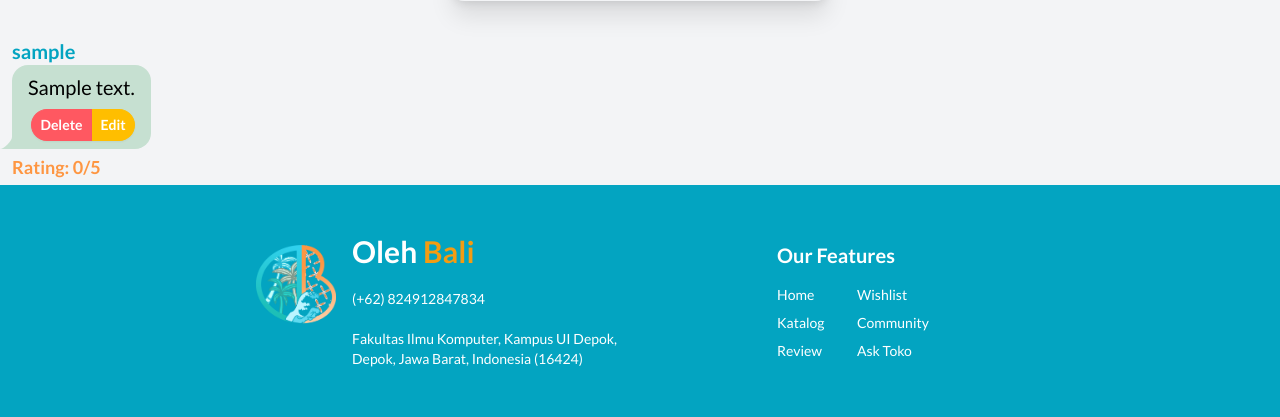
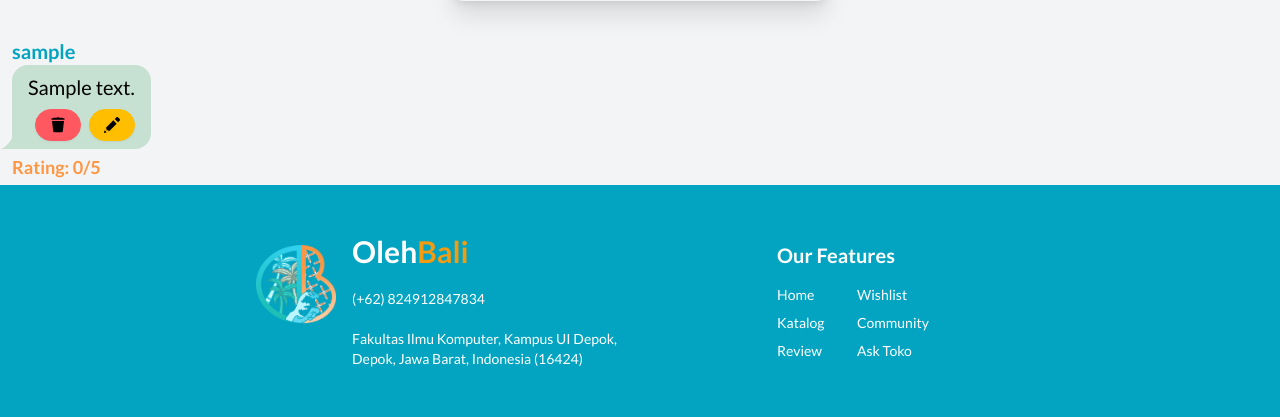
Before and after one commit to Kelompok-A06/olehBali, a Django app: page /reviews/1 in a window 1280 px wide. Shown: the part 860-1277 px from the top of the page. Run offline with Django 5.2, Linux system fonts and the light colour scheme; a user stored in the database is signed in; data comes from the database, SQL or seed files in the repository; tables that the repository leaves empty hold one stand-in row (values such as "Sample post"); some libraries are stand-ins or nearby versions.

Commit message:
adjust styling

```diff
--- a/reviews/templates/user-review-2.html
+++ b/reviews/templates/user-review-2.html
@@ -5,8 +5,16 @@
     <div id="comments-${review.id}" class="chat-bubble bg-[#C6E0D1] text-xl text-black">
         <span>${review.comments}</span>
         <div class="flex flex-row-reverse mt-2">
-            <button id="${review.id}" onClick="openEditModal(this.id)" class="btn btn-warning btn-sm text-white rounded-r-full px-2 py-1">Edit</button>
-            <button onClick="delete_modal_${review.id}.showModal()" class="btn btn-error btn-sm text-white rounded-l-full px-2 py-1">Delete</button>
+            <button id="${review.id}" onClick="openEditModal(this.id)" class="btn btn-warning btn-sm text-white rounded-full ml-2">
+                <svg xmlns="http://www.w3.org/2000/svg" class="w-5 h-5" viewBox="0 0 30 30">
+                    <path d="M 22.828125 3 C 22.316375 3 21.804562 3.1954375 21.414062 3.5859375 L 19 6 L 24 11 L 26.414062 8.5859375 C 27.195062 7.8049375 27.195062 6.5388125 26.414062 5.7578125 L 24.242188 3.5859375 C 23.851688 3.1954375 23.339875 3 22.828125 3 z M 17 8 L 5.2597656 19.740234 C 5.2597656 19.740234 6.1775313 19.658 6.5195312 20 C 6.8615312 20.342 6.58 22.58 7 23 C 7.42 23.42 9.6438906 23.124359 9.9628906 23.443359 C 10.281891 23.762359 10.259766 24.740234 10.259766 24.740234 L 22 13 L 17 8 z M 4 23 L 3.0566406 25.671875 A 1 1 0 0 0 3 26 A 1 1 0 0 0 4 27 A 1 1 0 0 0 4.328125 26.943359 A 1 1 0 0 0 4.3378906 26.939453 L 4.3632812 26.931641 A 1 1 0 0 0 4.3691406 26.927734 L 7 26 L 5.5 24.5 L 4 23 z"></path>
+                </svg>
+            </button>
+            <button onClick="delete_modal_${review.id}.showModal()" class="btn btn-error btn-sm text-white rounded-full">
+                <svg xmlns="http://www.w3.org/2000/svg" class="w-5 h-5" viewBox="0 0 30 30">
+                    <path d="M 14.984375 2.4863281 A 1.0001 1.0001 0 0 0 14 3.5 L 14 4 L 8.5 4 A 1.0001 1.0001 0 0 0 7.4863281 5 L 6 5 A 1.0001 1.0001 0 1 0 6 7 L 24 7 A 1.0001 1.0001 0 1 0 24 5 L 22.513672 5 A 1.0001 1.0001 0 0 0 21.5 4 L 16 4 L 16 3.5 A 1.0001 1.0001 0 0 0 14.984375 2.4863281 z M 6 9 L 7.7929688 24.234375 C 7.9109687 25.241375 8.7633438 26 9.7773438 26 L 20.222656 26 C 21.236656 26 22.088031 25.241375 22.207031 24.234375 L 24 9 L 6 9 z"></path>
+                </svg>
+            </button>
         </div>
     </div>
     <div class="chat-footer text-[#FE9642] text-lg font-semibold mt-1">
--- a/templates/footer.html
+++ b/templates/footer.html
@@ -4,8 +4,8 @@
             <img class="mb-6" src="/static/images/olehBali-logo.png" width="80px" class="sm:w-24">
             <div>
                 <h1 class="font-bold text-white text-2xl sm:text-3xl">
-                    <span style="color:white">Oleh</span>
-                    <span style="color:#F39C12">Bali</span>
+                    <span style="color:white">Oleh<span style="color:#F39C12">Bali</span></span>
+
                 </h1>
                 <br>
                 <p class="font-normal">(+62) 824912847834 </p>
--- a/templates/navbar.html
+++ b/templates/navbar.html
@@ -34,7 +34,7 @@
         </li>
       </ul>
     </div>
-    <a class="btn btn-ghost text-xl">
+    <a class="btn btn-ghost text-xl" href="/">
       <img src="{% static 'images/olehBali-logo.png' %}" class="inline-block" alt="Logo Oleh Bali" width="50">
       <span class="text-[#03A4C1] p-0 m-0">Oleh<span class="text-[#FE9642] p-0 m-0">Bali</span></span>
     </a>
```
